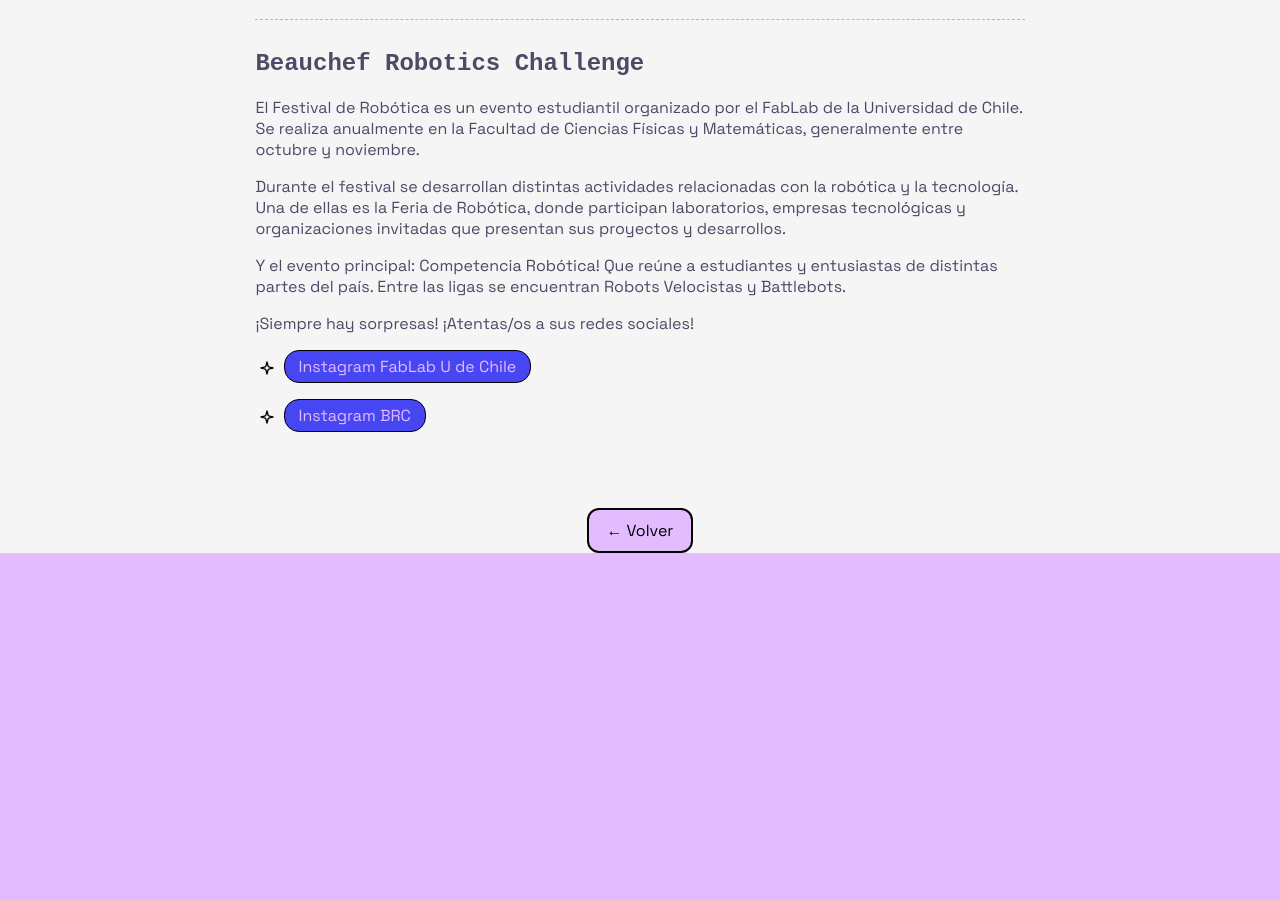
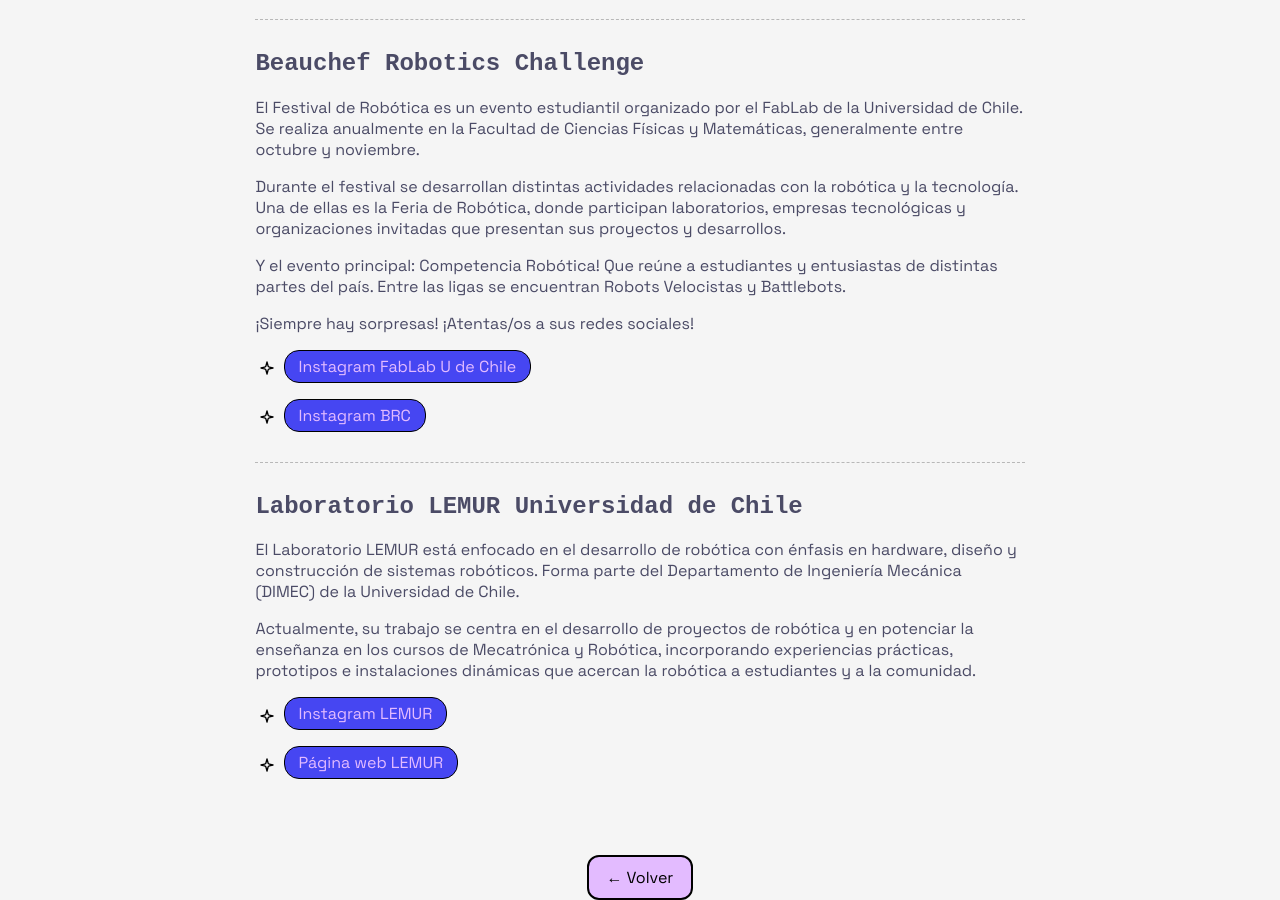
Before and after one commit to abrahamvc/bluecarolinnewp, a Jekyll site: the page built from _experiencias/organizaciones.md, in a window 1280 px wide and 900 px high, scrolled down 804 px. Built offline with Jekyll 4.4.1, drawn with Linux system fonts in a browser that asks for light colours; some web fonts are replaced; before the commit the page ends 1357 px from its top, so only the background shows below that.

Commit message:
actualizacion colaboradores

```diff
--- a/_experiencias/organizaciones.md
+++ b/_experiencias/organizaciones.md
@@ -85,3 +85,30 @@ Y el evento principal: Competencia Robótica! Que reúne a estudiantes y entusia
     rel="noopener noreferrer">
     Instagram BRC
 </a>
+
+
+<div class="section-divider"></div>
+
+
+## Laboratorio LEMUR Universidad de Chile
+
+El Laboratorio LEMUR está enfocado en el desarrollo de robótica con énfasis en hardware, diseño y construcción de sistemas robóticos. Forma parte del Departamento de Ingeniería Mecánica (DIMEC) de la Universidad de Chile.
+
+Actualmente, su trabajo se centra en el desarrollo de proyectos de robótica y en potenciar la enseñanza en los cursos de Mecatrónica y Robótica, incorporando experiencias prácticas, prototipos e instalaciones dinámicas que acercan la robótica a estudiantes y a la comunidad.
+
+- <img class="md-icon" src="{{ '/assets/icons/star.svg' | relative_url }}" alt="Star Icon">
+<a href="https://www.instagram.com/lab_lemur"
+    class="btn-link"
+    target="blank"
+    rel="noopener noreferrer">
+    Instagram LEMUR
+</a>
+
+
+- <img class="md-icon" src="{{ '/assets/icons/star.svg' | relative_url }}" alt="Star Icon">
+<a href="https://laboratoriolemur.cl/"
+    class="btn-link"
+    target="_blank"
+    rel="noopener noreferrer">
+    Página web LEMUR
+</a>
```
Also changed, not shown: _investigacion/aurora_research_initiative.md (+3 -0 lines), assets/images/logos/logo_fablab.png (added).
